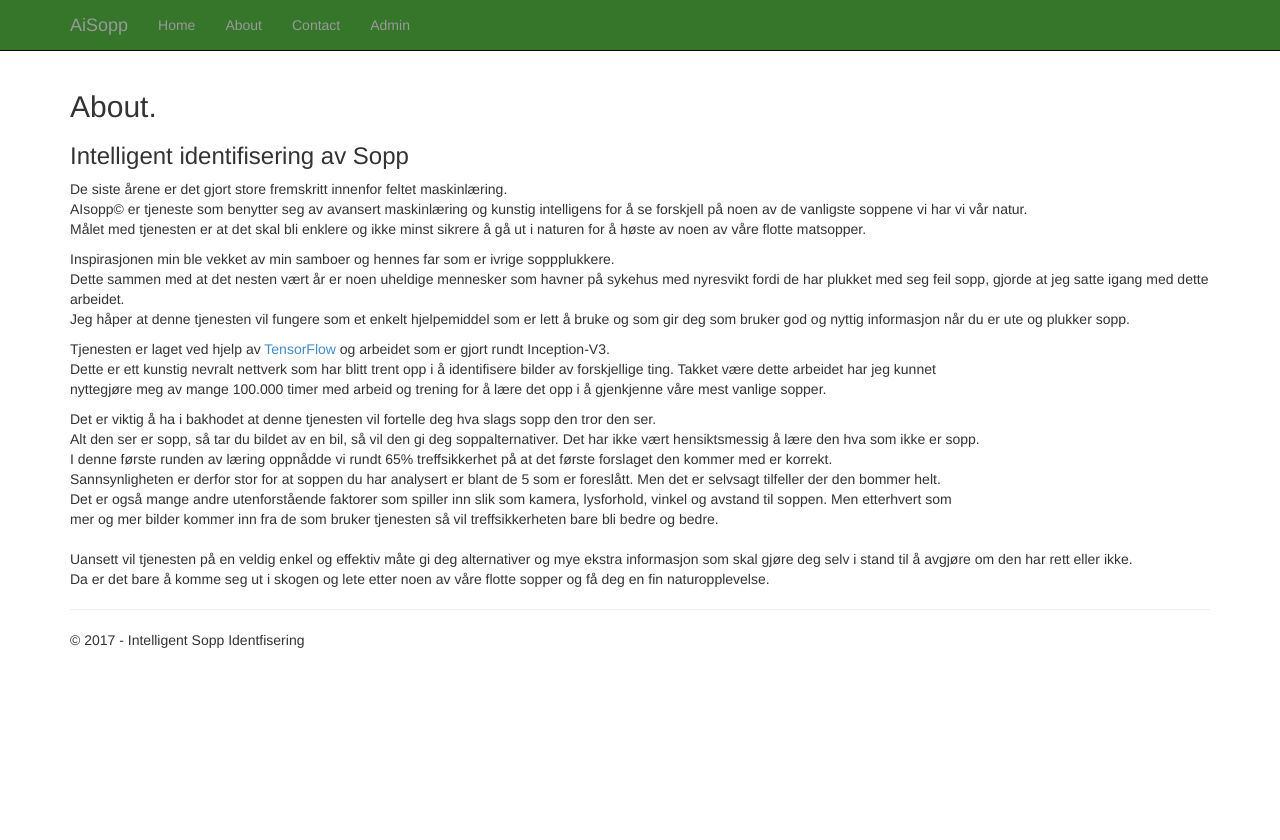
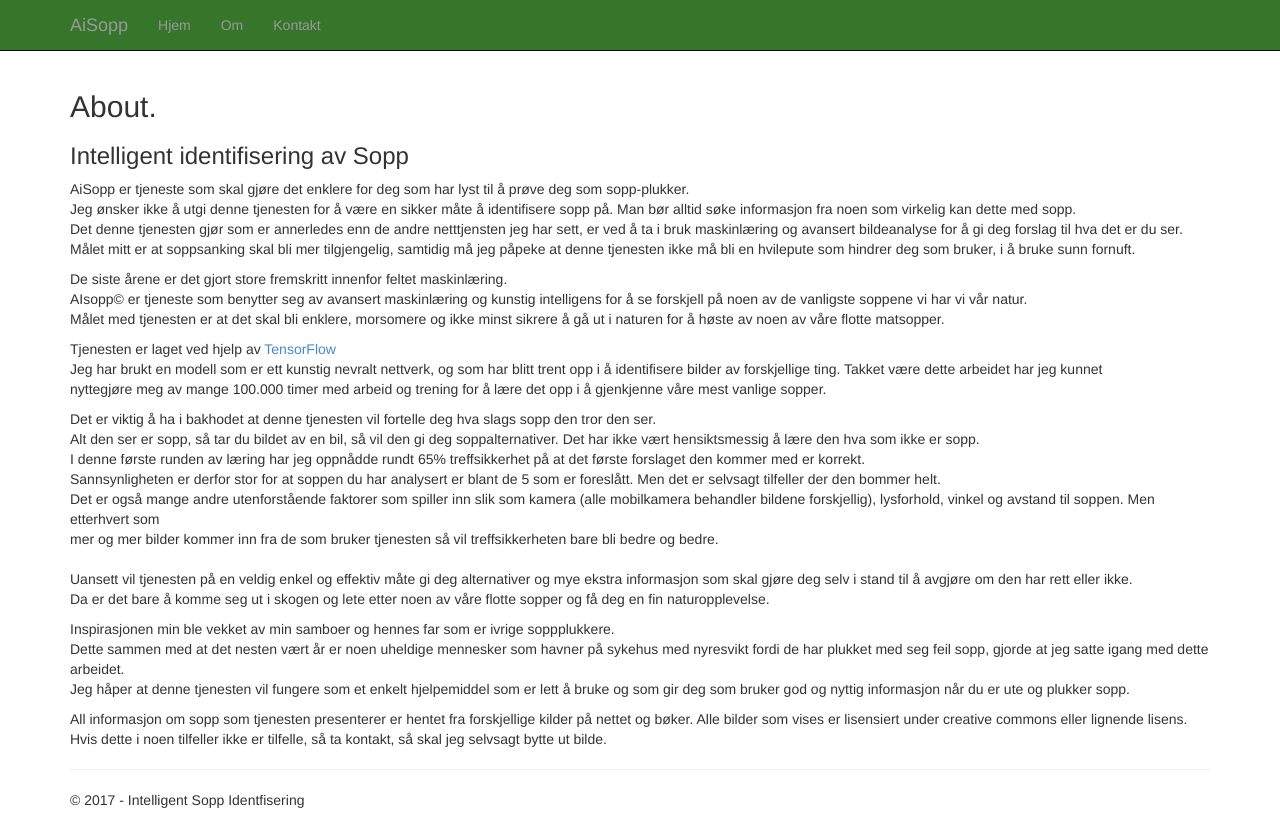
Before and after one commit to Grantern73/AiSopp, a Flask app: page /about in a window 1280 px wide. Before the commit the page ends 648 px from the top, so only its background shows below. Run offline with Flask 2, Linux system fonts and the light colour scheme; parts of the project's set-up code (start-up, migrations or seed data) failed here and were passed over; some libraries are stand-ins or nearby versions.

Commit message:
Fixed some layout and text

```diff
--- a/AiSopp/AiSopp/AiSopp/static/content/site.css
+++ b/AiSopp/AiSopp/AiSopp/static/content/site.css
@@ -109,3 +109,11 @@ input[type="checkbox"].input-validation-error {
   color: #ffd8a6;
   text-decoration: none;
 }
+.jumbotron {
+    background: #000 url("/static/images/front_jumbotron_forrest.jpg") no-repeat center center;
+    background-size: 100% 100%;
+    -moz-background-size: 100% 100%;
+    -webkit-background-size: 100% 100%;
+    -o-background-size: 100% 100%;
+    color: #d6e9c6;
+}
--- a/AiSopp/AiSopp/AiSopp/templates/about.html
+++ b/AiSopp/AiSopp/AiSopp/templates/about.html
@@ -4,11 +4,32 @@
 
 <h2>{{ title }}.</h2>
 <h3>{{ message }}</h3>
-
+<p>
+    AiSopp er tjeneste som skal gjøre det enklere for deg som har lyst til å prøve deg som sopp-plukker.<br />
+    Jeg ønsker ikke å utgi denne tjenesten for å være en sikker måte å identifisere sopp på. Man bør alltid søke informasjon fra noen som virkelig kan dette med sopp.<br />
+    Det denne tjenesten gjør som er annerledes enn de andre netttjensten jeg har sett, er ved å ta i bruk maskinlæring og avansert bildeanalyse for å gi deg forslag til hva det er du ser.<br />
+    Målet mitt er at soppsanking skal bli mer tilgjengelig, samtidig må jeg påpeke at denne tjenesten ikke må bli en hvilepute som hindrer deg som bruker, i å bruke sunn fornuft.
+</p>
 <p>
     De siste årene er det gjort store fremskritt innenfor feltet maskinlæring. <br />
     AIsopp© er tjeneste som benytter seg av avansert maskinlæring og kunstig intelligens for å se forskjell på noen av de vanligste soppene vi har vi vår natur.<br />
-    Målet med tjenesten er at det skal bli enklere og ikke minst sikrere å gå ut i naturen for å høste av noen av våre flotte matsopper.
+    Målet med tjenesten er at det skal bli enklere, morsomere og ikke minst sikrere å gå ut i naturen for å høste av noen av våre flotte matsopper.
+</p>
+<p>
+    Tjenesten er laget ved hjelp av <a href="https://www.tensorflow.org/">TensorFlow</a><br />
+    Jeg har brukt en modell som er ett kunstig nevralt nettverk, og som har blitt trent opp i å identifisere bilder av forskjellige ting. Takket være dette arbeidet har jeg kunnet <br />
+    nyttegjøre meg av mange 100.000 timer med arbeid og trening for å lære det opp i å gjenkjenne våre mest vanlige sopper.
+</p>
+<p>
+    Det er viktig å ha i bakhodet at denne tjenesten vil fortelle deg hva slags sopp den tror den ser.<br />
+    Alt den ser er sopp, så tar du bildet av en bil, så vil den gi deg soppalternativer. Det har ikke vært hensiktsmessig å lære den hva som ikke er sopp.<br />
+    I denne første runden av læring har jeg oppnådde rundt 65% treffsikkerhet på at det første forslaget den kommer med er korrekt.<br />
+    Sannsynligheten er derfor stor for at soppen du har analysert er blant de 5 som er foreslått. Men det er selvsagt tilfeller der den bommer helt.<br />
+    Det er også mange andre utenforstående faktorer som spiller inn slik som kamera (alle mobilkamera behandler bildene forskjellig), lysforhold, vinkel og avstand til soppen. Men etterhvert som <br />
+    mer og mer bilder kommer inn fra de som bruker tjenesten så vil treffsikkerheten bare bli bedre og bedre.<br />
+    <br />
+    Uansett vil tjenesten på en veldig enkel og effektiv måte gi deg alternativer og mye ekstra informasjon som skal gjøre deg selv i stand til å avgjøre om den har rett eller ikke.<br />
+    Da er det bare å komme seg ut i skogen og lete etter noen av våre flotte sopper og få deg en fin naturopplevelse.
 </p>
 <p>
     Inspirasjonen min ble vekket av min samboer og hennes far som er ivrige soppplukkere.<br />
@@ -16,20 +37,9 @@
     Jeg håper at denne tjenesten vil fungere som et enkelt hjelpemiddel som er lett å bruke og som gir deg som bruker god og nyttig informasjon når du er ute og plukker sopp.
 </p>
 <p>
-    Tjenesten er laget ved hjelp av <a href="https://www.tensorflow.org/">TensorFlow</a> og arbeidet som er gjort rundt Inception-V3.<br />
-    Dette er ett kunstig nevralt nettverk som har blitt trent opp i å identifisere bilder av forskjellige ting. Takket være dette arbeidet har jeg kunnet <br />
-    nyttegjøre meg av mange 100.000 timer med arbeid og trening for å lære det opp i å gjenkjenne våre mest vanlige sopper.
-</p>
-<p>
-    Det er viktig å ha i bakhodet at denne tjenesten vil fortelle deg hva slags sopp den tror den ser.<br />
-    Alt den ser er sopp, så tar du bildet av en bil, så vil den gi deg soppalternativer. Det har ikke vært hensiktsmessig å lære den hva som ikke er sopp.<br/>
-    I denne første runden av læring oppnådde vi rundt 65% treffsikkerhet på at det første forslaget den kommer med er korrekt.<br/>
-    Sannsynligheten er derfor stor for at soppen du har analysert er blant de 5 som er foreslått. Men det er selvsagt tilfeller der den bommer helt.<br/>
-    Det er også mange andre utenforstående faktorer som spiller inn slik som kamera, lysforhold, vinkel og avstand til soppen. Men etterhvert som <br/>
-    mer og mer bilder kommer inn fra de som bruker tjenesten så vil treffsikkerheten bare bli bedre og bedre.<br/>
-    <br/>
-    Uansett vil tjenesten på en veldig enkel og effektiv måte gi deg alternativer og mye ekstra informasjon som skal gjøre deg selv i stand til å avgjøre om den har rett eller ikke.<br/>
-    Da er det bare å komme seg ut i skogen og lete etter noen av våre flotte sopper og få deg en fin naturopplevelse.
+    All informasjon om sopp som tjenesten presenterer er hentet fra forskjellige kilder på nettet og bøker. Alle bilder som vises er lisensiert under creative commons eller lignende lisens. Hvis dette i noen tilfeller ikke er tilfelle, så ta kontakt, så skal jeg selvsagt bytte ut bilde.
 </p>
 
+
+
 {% endblock %}
--- a/AiSopp/AiSopp/AiSopp/templates/layout.html
+++ b/AiSopp/AiSopp/AiSopp/templates/layout.html
@@ -18,16 +18,16 @@
                     <span class="icon-bar"></span>
                     <span class="icon-bar"></span>
                     <span class="icon-bar"></span>
-                    <span class="icon-bar"></span>
+                    <!--<span class="icon-bar"></span>-->
                 </button>
                 <a href="/" class="navbar-brand">AiSopp</a>
             </div>
             <div class="navbar-collapse collapse">
                 <ul class="nav navbar-nav">
-                    <li><a href="{{ url_for('home') }}">Home</a></li>
-                    <li><a href="{{ url_for('about') }}">About</a></li>
-                    <li><a href="{{ url_for('contact') }}">Contact</a></li>
-                    <li><a href="{{ url_for('admin') }}">Admin</a></li>
+                    <li><a href="{{ url_for('home') }}">Hjem</a></li>
+                    <li><a href="{{ url_for('about') }}">Om</a></li>
+                    <li><a href="{{ url_for('contact') }}">Kontakt</a></li>
+                    <!--<li><a href="{{ url_for('admin') }}">Admin</a></li>-->
                 </ul>
             </div>
         </div>
```
Also changed, not shown: AiSopp/AiSopp/AiSopp/templates/contact.html (+1 -9 lines), AiSopp/AiSopp/AiSopp/templates/index.html (+9 -7 lines), AiSopp/AiSopp/AiSopp/static/data/sopp_no.json, AiSopp/AiSopp/AiSopp/static/images/front_jumbotron_forrest.jpg (added), 2 other files.
